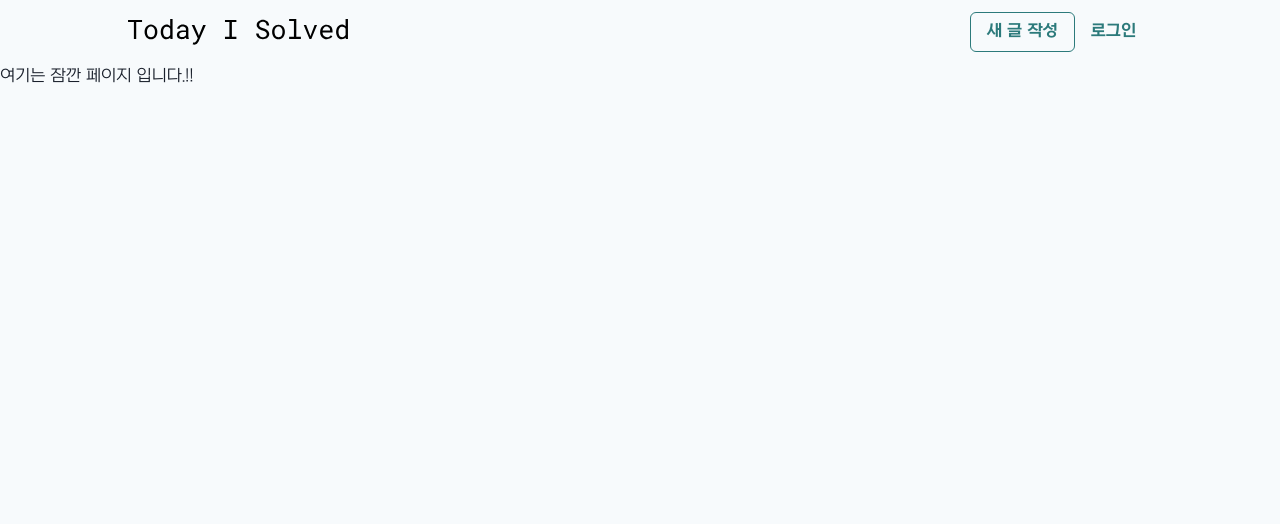
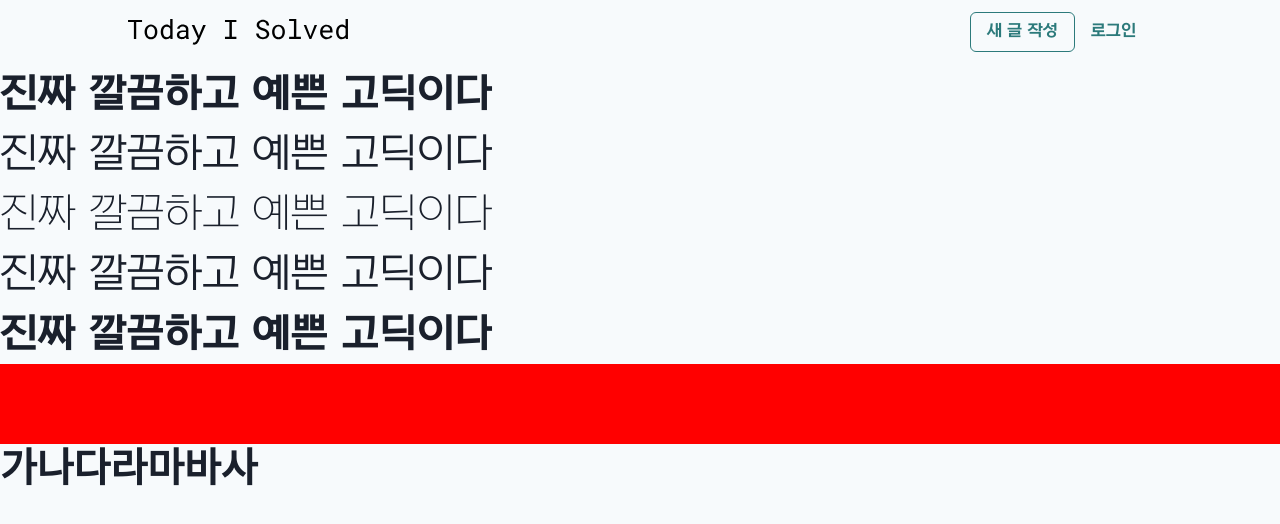
Before and after one commit to jinkook0126/today-i-solved, a Next.js app: page /tmp in a window 1280 px wide. Shown: the top 524 px of the page. Built offline with nearby package versions, Linux system fonts and the light colour scheme.

Commit message:
feat: 폰트 체크

```diff
--- a/src/pages/tmp.tsx
+++ b/src/pages/tmp.tsx
@@ -1,5 +1,5 @@
 import ServiceLayout from '@/components/layout/service_layout';
-import { Box, Text } from '@chakra-ui/react';
+import { Box, Text, Heading } from '@chakra-ui/react';
 import { NextPage } from 'next';
 interface PageProps {}
 
@@ -7,7 +7,23 @@ const Tmp: NextPage<PageProps> = () => {
   return (
     <ServiceLayout>
       <Box>
-        <Text>여기는 잠깐 페이지 입니다.!!</Text>
+        <Text fontWeight={'700'} fontSize={40}>
+          진짜 깔끔하고 예쁜 고딕이다
+        </Text>
+        <Text fontWeight={'400'} fontSize={40}>
+          진짜 깔끔하고 예쁜 고딕이다
+        </Text>
+        <Text fontWeight={'300'} fontSize={40}>
+          진짜 깔끔하고 예쁜 고딕이다
+        </Text>
+        <Text fontSize={40}>진짜 깔끔하고 예쁜 고딕이다</Text>
+        <Text as='b' fontSize={40}>
+          진짜 깔끔하고 예쁜 고딕이다
+        </Text>
+      </Box>
+      <Box h={20} backgroundColor={'red'} />
+      <Box>
+        <Heading fontSize={40}>가나다라마바사</Heading>
       </Box>
     </ServiceLayout>
   );
```
